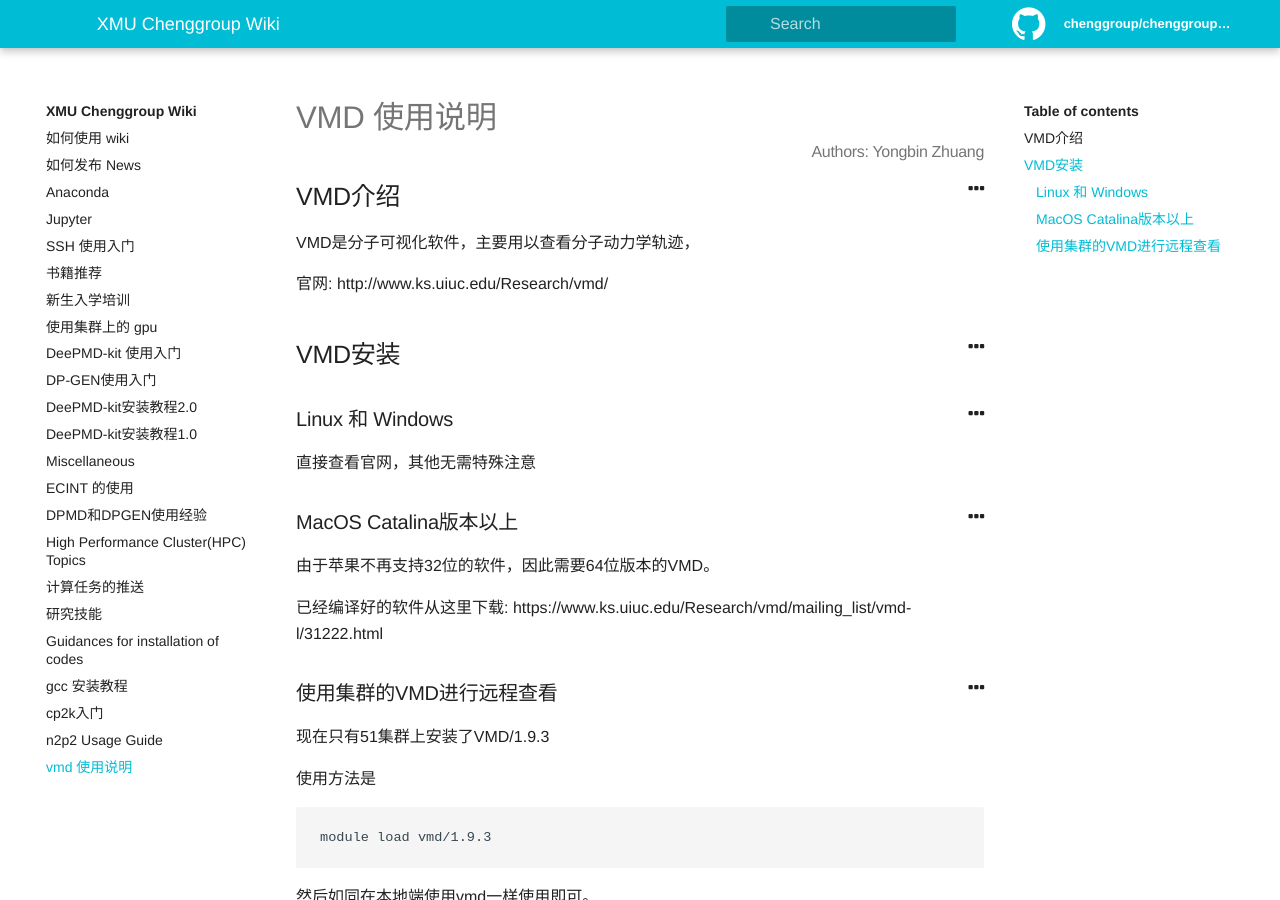
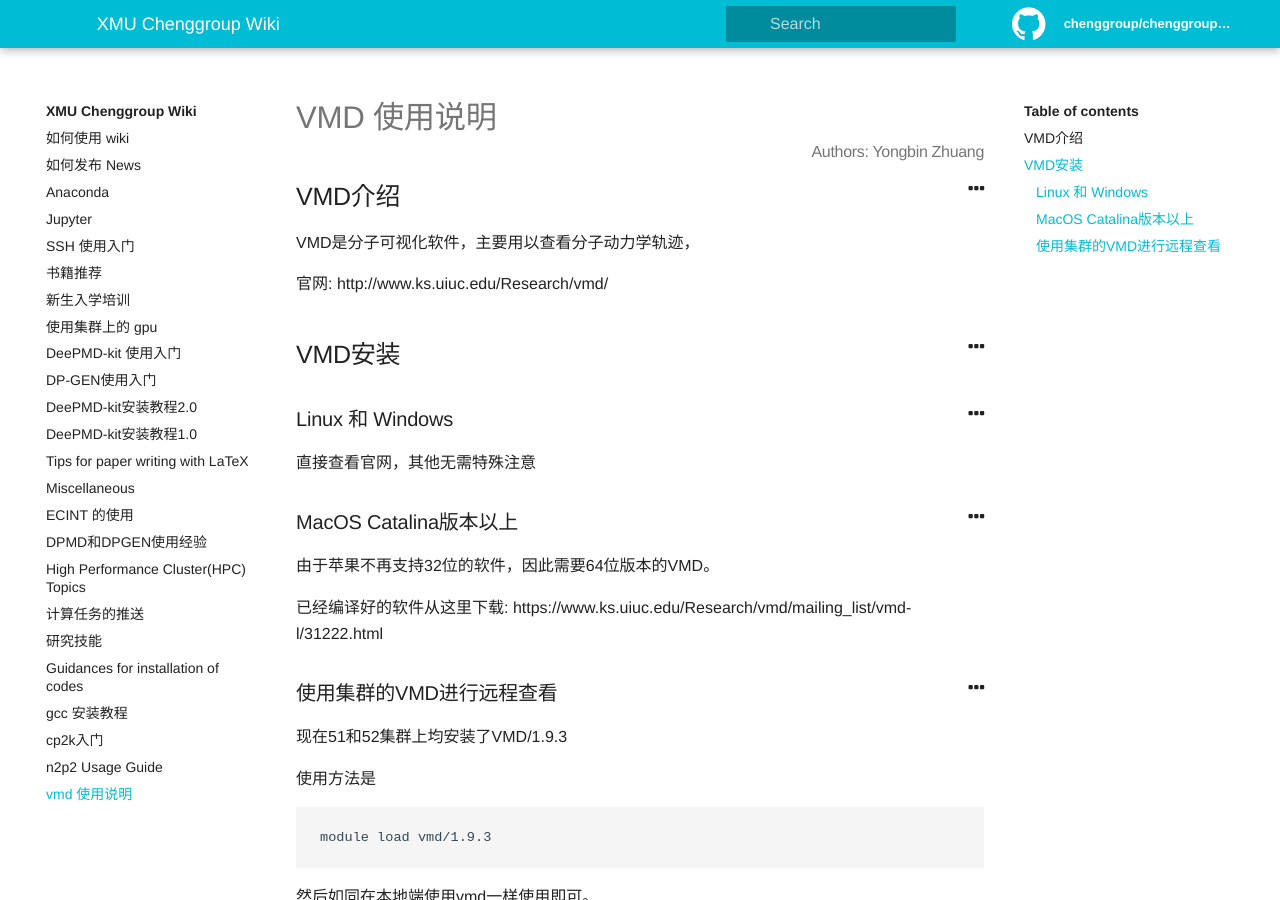
Before and after one commit to chenggroup/chenggroup.github.io, a Jekyll site: the page built from _wiki/softwares_usage/vmd.md, in a window 1280 px wide and 900 px high. Built offline with Jekyll 4.4.1, drawn with Linux system fonts in a browser that asks for light colours.

Commit message:
add the lost title

```diff
--- a/_wiki/softwares_usage/Tips_for_LaTeX.md
+++ b/_wiki/softwares_usage/Tips_for_LaTeX.md
@@ -1,3 +1,9 @@
+---
+title: Tips for paper writing with LaTeX
+authors: 朱嘉欣
+priority: 3
+---
+
 # Tips for paper writing with LaTeX
 
 ## cross referece
--- a/_wiki/softwares_usage/vmd.md
+++ b/_wiki/softwares_usage/vmd.md
@@ -28,7 +28,7 @@
 
 ### 使用集群的VMD进行远程查看
 
-现在只有51集群上安装了VMD/1.9.3
+现在51和52集群上均安装了VMD/1.9.3
 
 使用方法是
 
```
